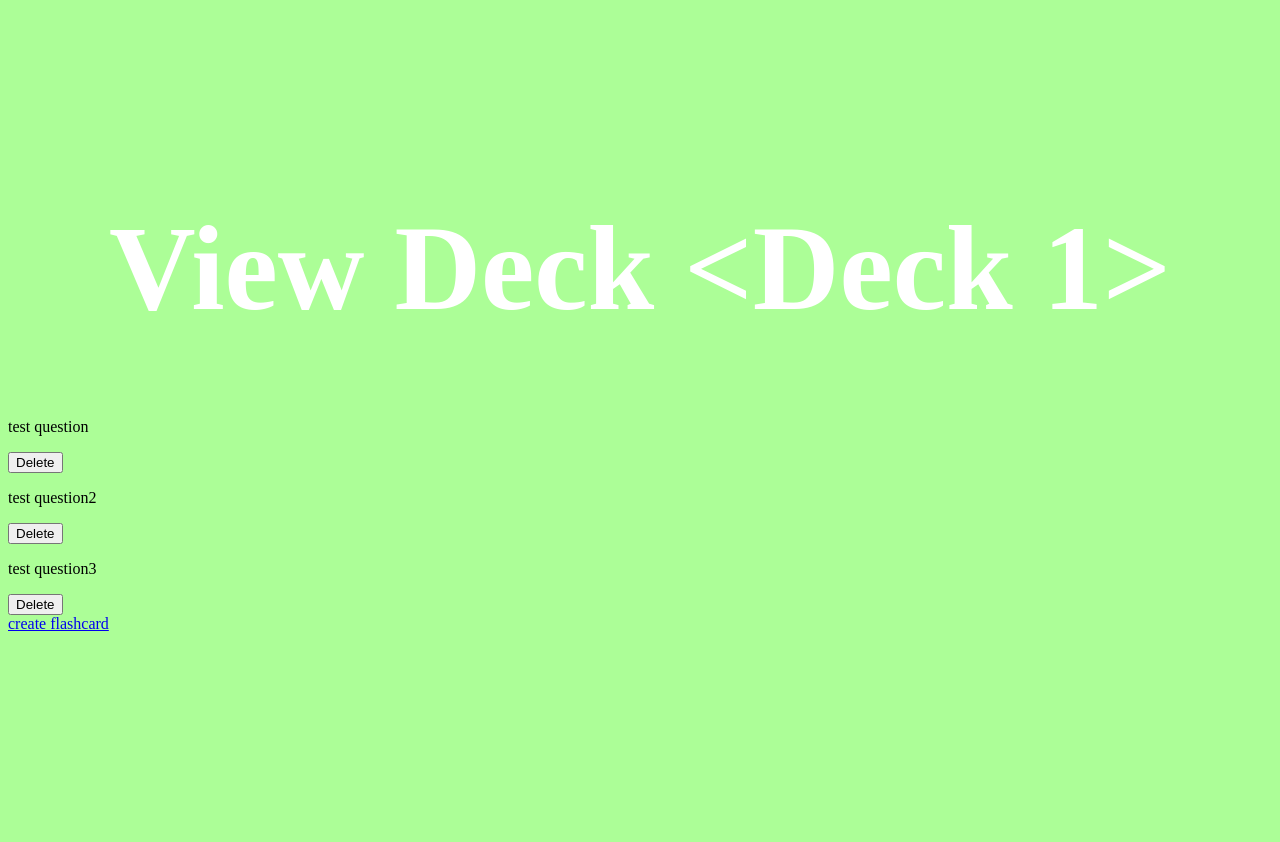
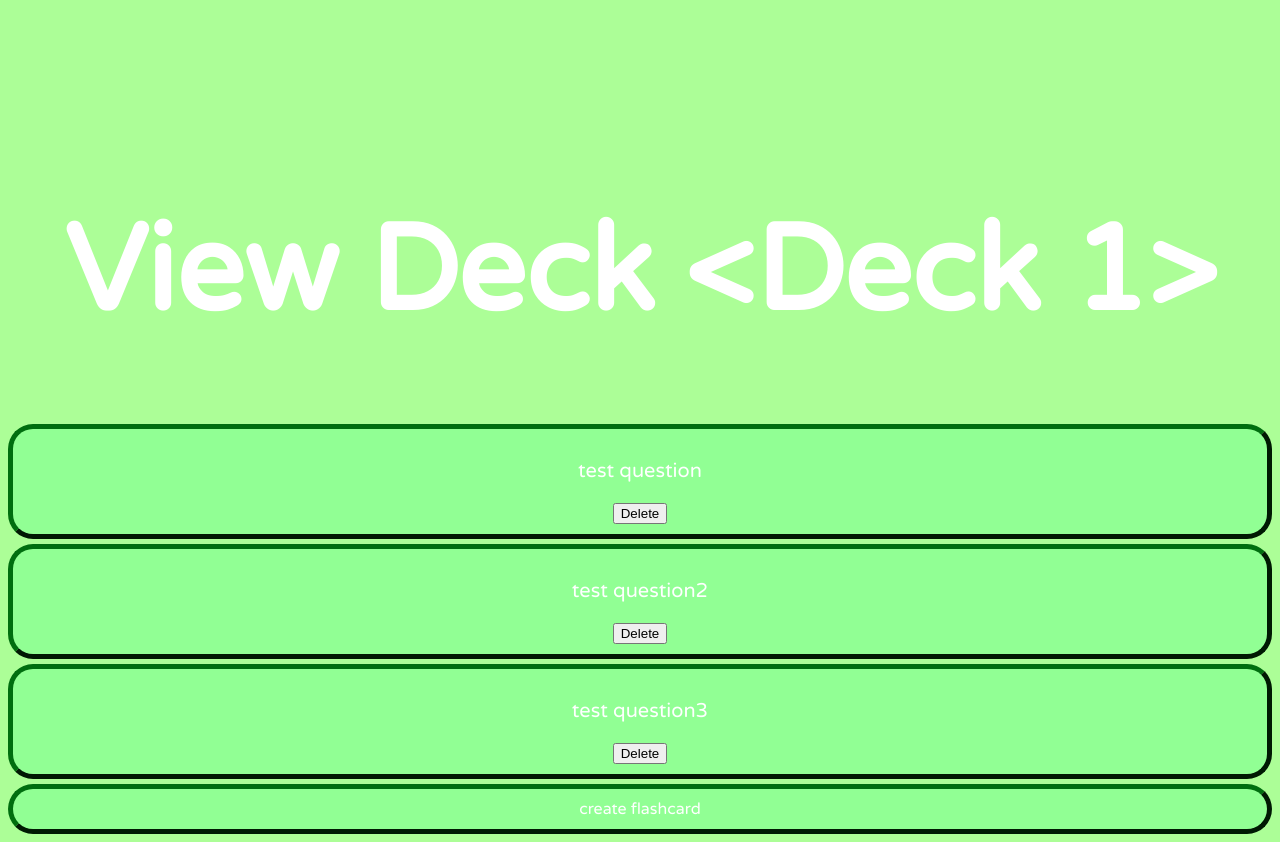
Before and after one commit to MichaelVanderputten/ControlHacks, a Flask app: page /flashcards/view_Deck/1 in a window 1280 px wide. Shown: the part 60-902 px from the top of the page. Before the commit the page ends 691 px from the top, so only its background shows below. Run offline with Flask 3, Linux system fonts and the light colour scheme; a user stored in the database is signed in; data comes from the database, SQL or seed files in the repository; both versions use the stored data as it was after the commit.

Commit message:
a little styling

```diff
--- a/app/static/css/FC.css
+++ b/app/static/css/FC.css
@@ -1,3 +1,57 @@
 .hidden {
     display: none;
   }
+
+.flash-card{
+  border-color: rgb(0, 110, 15);
+    border-width: 5px;
+    border-radius: 25px;
+    border-style: outset;
+    text-align: center;
+    list-style-type: none;
+    margin-top: 5px;
+    margin-bottom: 5px;
+    padding: 10px;
+    background-color: #62ff8e5e;
+}
+
+.flash-card:hover:not(.active){
+  border-style: outset;
+  background-color:#62ff8e5e;
+}
+.flash-card:hover:not(.active){
+  border-style: inset;
+  background-color: #0090295e;
+}
+
+.front{
+  font-size: 20px;
+  color: white;
+  font-family:'Varela Round', sans-serif;;
+}
+
+.back{
+  font-size: 20px;
+  color: white;
+  font-family:'Varela Round', sans-serif;;
+}
+
+.addCard{
+  border-color: rgb(0, 110, 15);
+  border-width: 5px;
+  border-radius: 25px;
+  border-style: outset;
+  text-align: center;
+  list-style-type: none;
+  margin-top: 5px;
+  margin-bottom: 5px;
+  padding: 10px;
+  background-color: #62ff8e5e;
+}
+
+.addCard a{
+  font: 50px;
+  color: white;
+  text-decoration: none;
+  font-family:'Varela Round', sans-serif;;
+}
--- a/app/static/css/base.css
+++ b/app/static/css/base.css
@@ -1,4 +1,4 @@
-ul {
+.nav {
     list-style-type: none;
     margin: 0;
     padding: 0;
@@ -7,23 +7,23 @@ ul {
     border-radius: 25px;
   }
 
-  li {
+  .navli {
     float: right;
     border-left:1px solid #ffffff;
     font-family: 'Varela Round', sans-serif;
 
   }
 
-  li :first-child{
+  .navli :first-child{
     border-right:1px solid #ffffff;
     padding-left: 40px;
   }
-  li :last-child{
+  .navli :last-child{
 
       padding-right:40px;
   }
 
-  li a {
+  .navli a {
     display: block;
     color: white;
     font-size: 20px ;
@@ -32,7 +32,7 @@ ul {
     text-decoration: none;
   }
 
-  li a:hover:not(.active) {
+  .navli a:hover:not(.active) {
     background-color: #111;
   }
 
@@ -49,5 +49,6 @@ h1{
     font-size: 120px;
     color: white;
     text-shadow: 50px, 50px, 65px, #000000;
+    font-family: 'Varela Round', sans-serif;
 
 }
--- a/templates/base.html
+++ b/templates/base.html
@@ -16,18 +16,18 @@
 
 <body>
     <header>
-        <ul>
-            <li style="float:left"><a href = "{{ url_for('flash_cards.home') }}">Home</a</li>
+        <ul class = "nav">
+            <li class = "navli" style="float:left"><a href = "{{ url_for('flash_cards.home') }}">Home</a</li>
             {% if current_user.is_authenticated %}
-                <li><a href="{{ url_for('user.logout') }}">Log Out</a></li>
-                <li><a href = "{{ url_for('flash_cards.create_deck') }}">Create</a></li>
-                <li><a href="{{ url_for('base.leaderboard') }}">Leaderboard</a></li>
+                <li class = "navli"><a href="{{ url_for('user.logout') }}">Log Out</a></li>
+                <li class = "navli"><a href = "{{ url_for('flash_cards.create_deck') }}">Create</a></li>
+                <li class = "navli"><a href="{{ url_for('base.leaderboard') }}">Leaderboard</a></li>
             {% else %} <!-- user logged in -->
-                <li><a href="{{ url_for('user.login') }}">Log In</a></li>
-                <li><a href="{{ url_for('user.register') }}">Register</a></li>
+                <li class = "navli"><a href="{{ url_for('user.login') }}">Log In</a></li>
+                <li class = "navli"><a href="{{ url_for('user.register') }}">Register</a></li>
             {% endif %} <!-- user not logged in -->
 
-            <li><a href = "{{ url_for('base.aboutUs') }}">About Us</a></li>
+            <li class = "navli"><a href = "{{ url_for('base.aboutUs') }}">About Us</a></li>
         </ul>
     </header>
         <div class="body-block">
--- a/templates/flashCards/home.html
+++ b/templates/flashCards/home.html
@@ -7,10 +7,10 @@
 {% endblock head %}
 
 {% block body %}
-    <h1 style= "margin-top: 200px; text-shadow: 50px, 50px, 65px, #000000;">Browse Flash Cards</h1>
+    <h1 style= "margin-top: 100px; text-shadow: 50px, 50px, 65px, #000000;">Browse Flash Cards</h1>
 
     {% for deck in all_decks %}
-    <li><a href="{{ url_for('flash_cards.view_Deck', deck_id=deck.id) }}">{{ deck.name }}</a></li>
+    <li class = "dks"><a href="{{ url_for('flash_cards.view_Deck', deck_id=deck.id) }}">{{ deck.name }}</a></li>
     {% endfor %}
 
     <!-- Clickable icon -->
--- a/templates/flashCards/view_deck.html
+++ b/templates/flashCards/view_deck.html
@@ -24,7 +24,7 @@
     </div>
 {% endfor %}
 
-   <a href ="{{ url_for('flash_cards.create_Flash_Cards', deck_id=deck.id) }}">create flashcard</a>
+   <p class ="addCard"><a href ="{{ url_for('flash_cards.create_Flash_Cards', deck_id=deck.id) }}">create flashcard</a></p>
 
 {% endblock body %}
 
```
Also changed, not shown: app/static/css/create_deck.css (added, +25 -0 lines), app/static/css/home.css (+30 -0 lines), templates/flashCards/create_deck.html (+6 -6 lines), instance/database.db.
